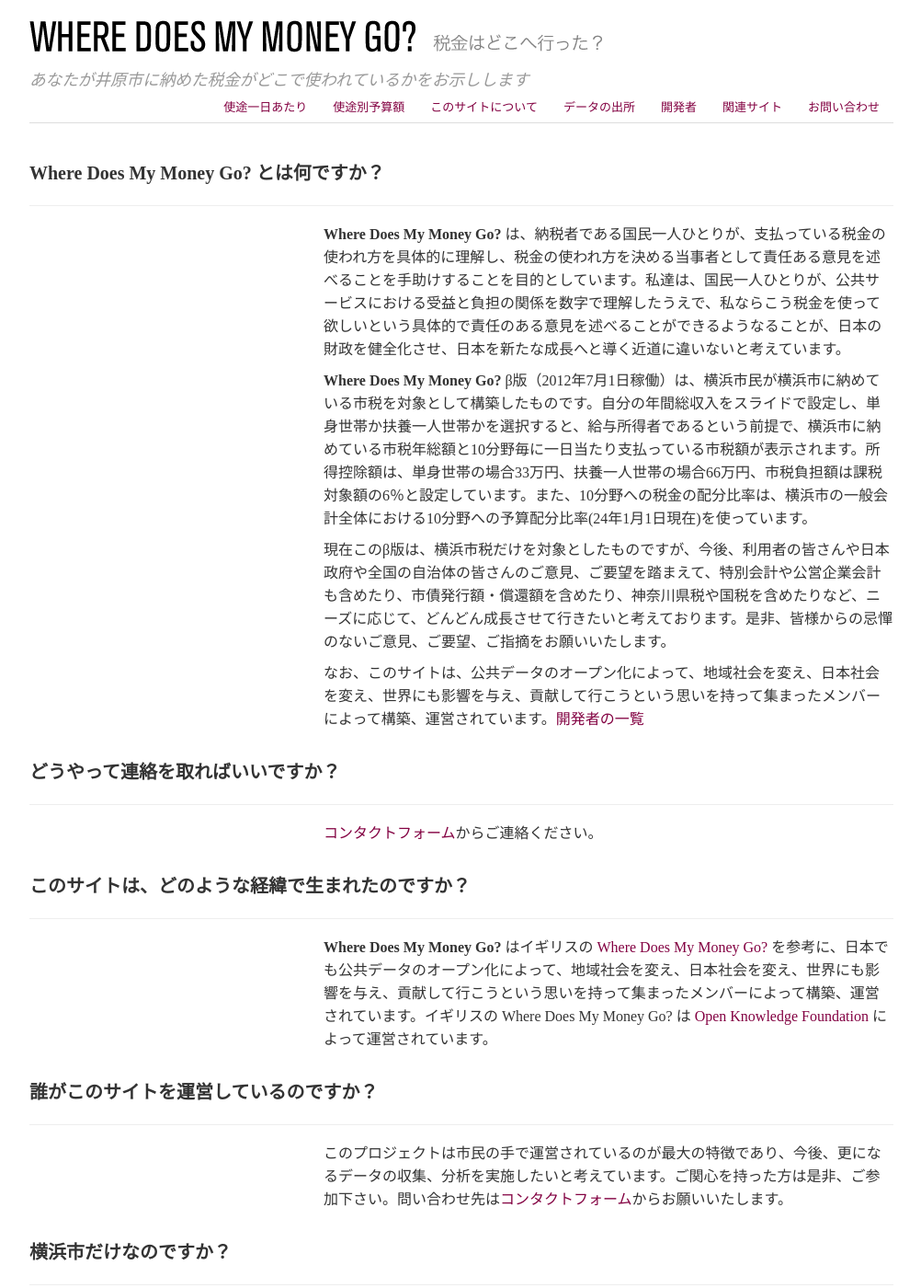
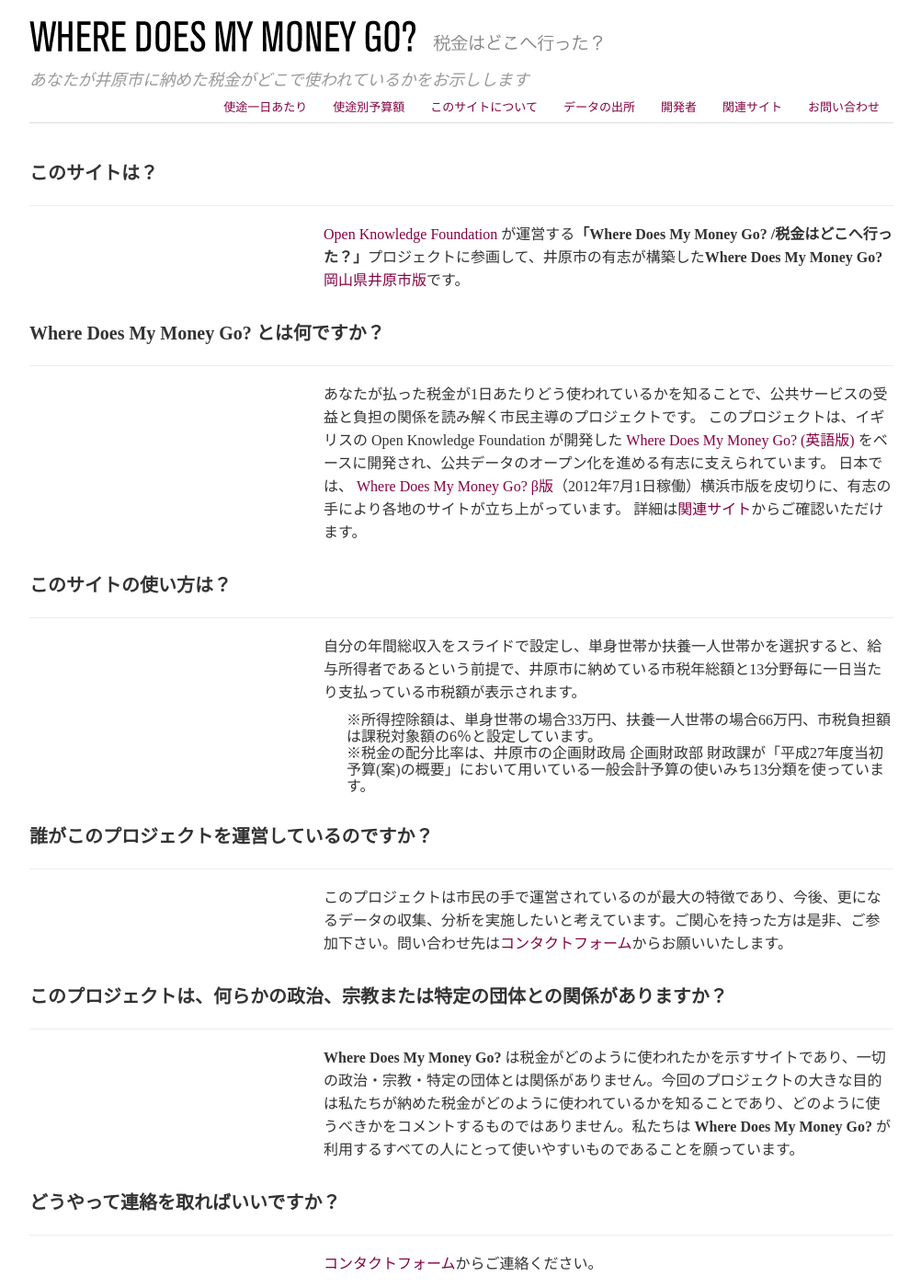
Before and after one commit to data-cradle/spending-ibara, a Jekyll site: the page built from about.html, in a window 1280 px wide and 1400 px high. Shown: the whole window at 92% size, without its empty margins (138-1140 px from the left). Built offline with Jekyll 4.4.1, drawn with Linux system fonts in a browser that asks for light colours; nearby versions of some CDN libraries; some of the changed text lies outside the part shown.

Commit message:
update city name

```diff
--- a/about.html
+++ b/about.html
@@ -3,17 +3,51 @@
 title: About
 ---
 
+<h2 class="page-header">このサイトは？</h2>
+
+<div class="row">
+  <div class="span8 offset4">
+    <p><a href="http://okfn.org/">Open Knowledge Foundation</a> が運営する<strong>「Where Does My Money Go? /税金はどこへ行った？」</strong>プロジェクトに参画して、井原市の有志が構築した<strong>Where Does My Money Go?</strong><a href="http://map.goo.ne.jp/ocn/?address=%E5%B2%A1%E5%B1%B1%E7%9C%8C%E5%80%89%E6%95%B7%E5%B8%82%E7%89%88%E3%81%A7%E3%81%99%E3%80%82&ZM=9&SZ=480,360">岡山県井原市版</a>です。</p>
+</div>
+</div>
 <h2 class="page-header">Where Does My Money Go? とは何ですか？</h2>
 
 <div class="row">
   <div class="span8 offset4">
-    <p><strong>Where Does My Money Go?</strong> は、納税者である国民一人ひとりが、支払っている税金の使われ方を具体的に理解し、税金の使われ方を決める当事者として責任ある意見を述べることを手助けすることを目的としています。私達は、国民一人ひとりが、公共サービスにおける受益と負担の関係を数字で理解したうえで、私ならこう税金を使って欲しいという具体的で責任のある意見を述べることができるようなることが、日本の財政を健全化させ、日本を新たな成長へと導く近道に違いないと考えています。</p>
+    <p>あなたが払った税金が1日あたりどう使われているかを知ることで、公共サービスの受益と負担の関係を読み解く市民主導のプロジェクトです。
+    このプロジェクトは、イギリスの Open Knowledge Foundation が開発した <a href="http://www.wheredoesmymoneygo.org/">Where Does My Money Go? (英語版) </a>をベースに開発され、公共データのオープン化を進める有志に支えられています。
+    日本では、<a href="http://yokohama.spending.jp/"> Where Does My Money Go? β版</a>（2012年7月1日稼働）横浜市版を皮切りに、有志の手により各地のサイトが立ち上がっています。
+    詳細は<a href="http://kurashiki.spending.jp/links.html">関連サイト</a>からご確認いただけます。</p>
+  </div>
+</div>
 
-    <p><strong>Where Does My Money Go?</strong> β版（2012年7月1日稼働）は、横浜市民が横浜市に納めている市税を対象として構築したものです。自分の年間総収入をスライドで設定し、単身世帯か扶養一人世帯かを選択すると、給与所得者であるという前提で、横浜市に納めている市税年総額と10分野毎に一日当たり支払っている市税額が表示されます。所得控除額は、単身世帯の場合33万円、扶養一人世帯の場合66万円、市税負担額は課税対象額の6％と設定しています。また、10分野への税金の配分比率は、横浜市の一般会計全体における10分野への予算配分比率(24年1月1日現在)を使っています。</p>
 
-    <p>現在このβ版は、横浜市税だけを対象としたものですが、今後、利用者の皆さんや日本政府や全国の自治体の皆さんのご意見、ご要望を踏まえて、特別会計や公営企業会計も含めたり、市債発行額・償還額を含めたり、神奈川県税や国税を含めたりなど、ニーズに応じて、どんどん成長させて行きたいと考えております。是非、皆様からの忌憚のないご意見、ご要望、ご指摘をお願いいたします。</p>
+<h2 class="page-header"><a name="supported-by"></a> このサイトの使い方は？ </h2>
 
-    <p>なお、このサイトは、公共データのオープン化によって、地域社会を変え、日本社会を変え、世界にも影響を与え、貢献して行こうという思いを持って集まったメンバーによって構築、運営されています。<a href="about.html">開発者の一覧</a></p>
+<div class="row">
+  <div class="span8 offset4">
+    <p>自分の年間総収入をスライドで設定し、単身世帯か扶養一人世帯かを選択すると、給与所得者であるという前提で、井原市に納めている市税年総額と13分野毎に一日当たり支払っている市税額が表示されます。
+    <ul>
+      <li style="list-style:none">※所得控除額は、単身世帯の場合33万円、扶養一人世帯の場合66万円、市税負担額は課税対象額の6％と設定しています。</li>
+      <li style="list-style:none">※税金の配分比率は、井原市の企画財政局 企画財政部 財政課が「平成27年度当初予算(案)の概要」において用いている一般会計予算の使いみち13分類を使っています。</li>
+    </ul>
+    </p>
+
+  </div>
+</div>
+
+<h2 class="page-header">誰がこのプロジェクトを運営しているのですか？</h2>
+
+<div class="row">
+  <div class="span8 offset4">
+    <p>このプロジェクトは市民の手で運営されているのが最大の特徴であり、今後、更になるデータの収集、分析を実施したいと考えています。ご関心を持った方は是非、ご参加下さい。問い合わせ先は<a href="contact.html">コンタクトフォーム</a>からお願いいたします。
+  </div>
+</div>
+
+<h2 class="page-header">このプロジェクトは、何らかの政治、宗教または特定の団体との関係がありますか？</h2>
+<div class="row">
+  <div class="span8 offset4">
+    <p><strong>Where Does My Money Go?</strong> は税金がどのように使われたかを示すサイトであり、一切の政治・宗教・特定の団体とは関係がありません。今回のプロジェクトの大きな目的は私たちが納めた税金がどのように使われているかを知ることであり、どのように使うべきかをコメントするものではありません。私たちは <strong>Where Does My Money Go?</strong> が利用するすべての人にとって使いやすいものであることを願っています。</p>
   </div>
 </div>
 
@@ -21,42 +55,7 @@
 
 <div class="row">
   <div class="span8 offset4">
-    <p><a href="contact.html">コンタクトフォーム</a>からご連絡ください。</p>
+    <p><a href="contact.html">コンタクトフォーム</a>からご連絡ください。</p><br>このサイトは、<strong>高梁川流域オープンデータポータルサイト「<a href="dhttp://dataeye.jp/pages/content/index.html">dataeye データから見えるもの</a>」</strong>のコンテンツの一つです。
+ご意見・ご要望がございましたら、<strong>「<a href="http://dataeye.jp/contact/contact_register/index.html">dataeye アイデアボックス</a>」</strong>からご連絡ください。
   </div>
 </div>
-
-<h2 class="page-header"><a name="supported-by"></a> このサイトは、どのような経緯で生まれたのですか？ </h2>
-
-<div class="row">
-  <div class="span8 offset4">
-    <p><strong>Where Does My Money Go?</strong> はイギリスの <a href="http://www.wheredoesmymoneygo.org/">Where Does My Money Go?</a> を参考に、日本でも公共データのオープン化によって、地域社会を変え、日本社会を変え、世界にも影響を与え、貢献して行こうという思いを持って集まったメンバーによって構築、運営されています。イギリスの Where Does My Money Go? は <a href="http://okfn.org/">Open Knowledge Foundation</a> によって運営されています。</p>
-
-  </div>
-</div>
-
-
-<h2 class="page-header">誰がこのサイトを運営しているのですか？</h2>
-
-<div class="row">
-  <div class="span8 offset4">
-    <p>このプロジェクトは市民の手で運営されているのが最大の特徴であり、今後、更になるデータの収集、分析を実施したいと考えています。ご関心を持った方は是非、ご参加下さい。問い合わせ先は<a href="contact.html">コンタクトフォーム</a>からお願いいたします。</p>
-    </p>
-  </div>
-</div>
-
-<h2 class="page-header">横浜市だけなのですか？</h2>
-
-<div class="row">
-  <div class="span8 offset4">
-    <p>各地の有志の手により、横浜以外にもサイトが立ち上がっています。詳細は<a href="links.html">関連サイト</a>からご確認いただけます。</p>
-    </p>
-  </div>
-</div>
-
-
-<h2 class="page-header">このプロジェクトは、何らかの政治、宗教または特定の団体との関係がありますか？</h2>
-<div class="row">
-  <div class="span8 offset4">
-    <p><strong>Where Does My Money Go?</strong> は横浜市税がどのように使われたかを示すサイトであり、一切の政治・宗教・特定の団体とは関係がありません。また、横浜市税を何に使うべきで、何に使うべきでないのかを主張するサイトでもありません。今回のプロジェクトの大きな目的は私たちが納めた税金がどのように使われているかを知ることであり、どのように使うべきかをコメントするものではありません。私たちは <strong>Where Does My Money Go?</strong> が利用するすべての人にとって使いやすいものであることを願っています。</p>
-  </div>
-</div>
```
